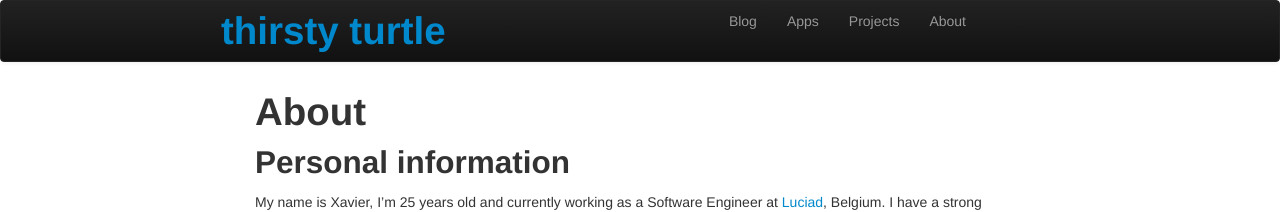
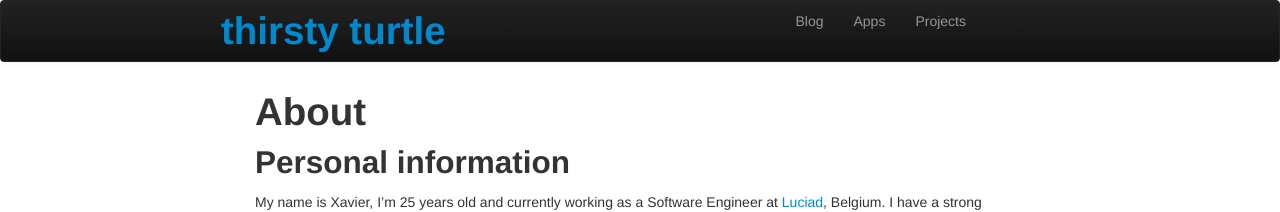
Before and after one commit to XavierTalpe/site-thirsty-turtle, a Jekyll site: the page built from about.html, in a window 1280 px wide. Shown: the top 212 px of the page. Built offline with Jekyll 4.4.1, drawn with Linux system fonts in a browser that asks for light colours; nearby versions of some CDN libraries; a script that is not in the unit is left out; comment, search, counter and statistics services are not loaded.

Commit message:
Disabled about page.

```diff
--- a/_layouts/default.html
+++ b/_layouts/default.html
@@ -33,7 +33,7 @@
                                 <li><a href="/">Blog</a></li>
                                 <li><a href="/apps.html">Apps</a></li>
                                 <li><a href="/projects.html">Projects</a></li>
-                                <li><a href="/about.html">About</a></li>
+                                <!--<li><a href="/about.html">About</a></li>-->
                             </ul>
                         </nav>
                     </div>
--- a/sass/site.scss
+++ b/sass/site.scss
@@ -52,9 +52,8 @@
 @import url(http://fonts.googleapis.com/css?family=Open+Sans:400italic,700italic,400,700);
 @import url(http://fonts.googleapis.com/css?family=Montserrat);
 
+// TODO
 // Integration with new framework.
-// TODO About
-// Projects
 
 body {
   background: url(#{$images}/background-white.jpg);
```
